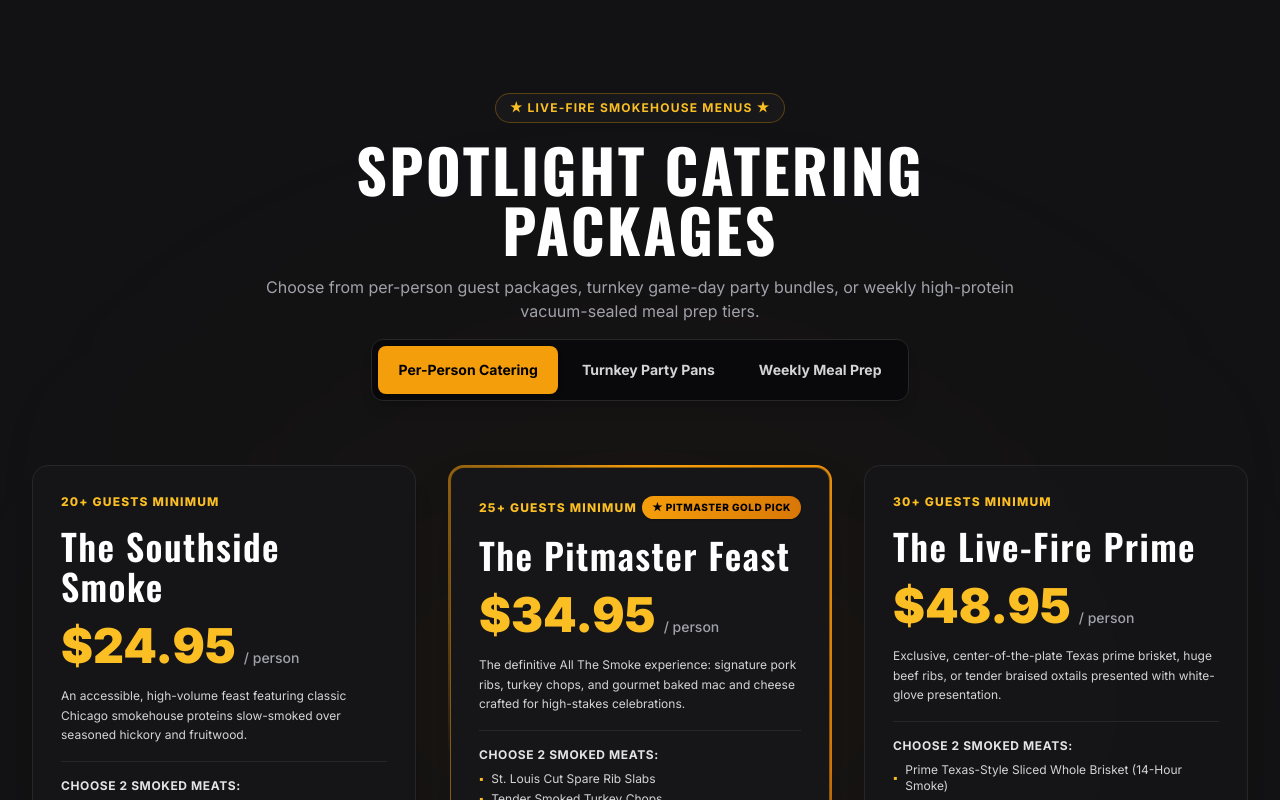
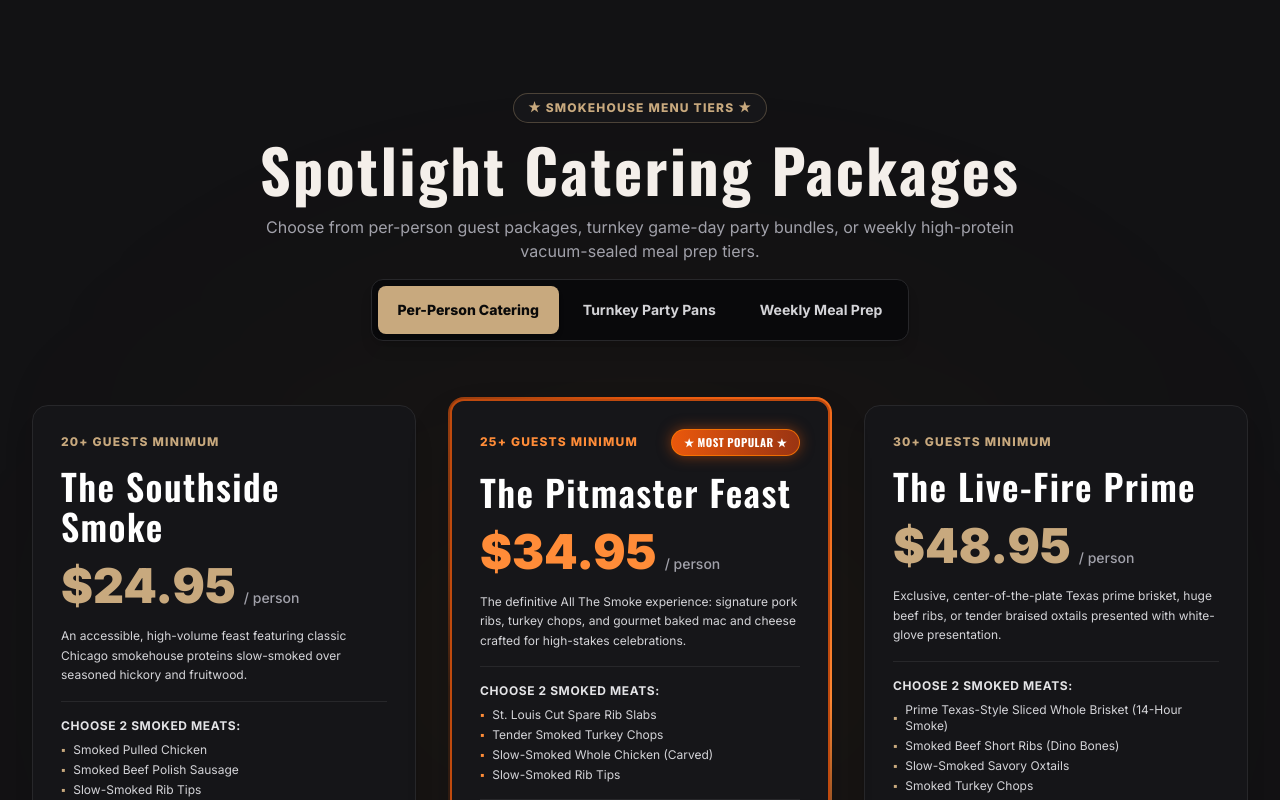
Before and after one commit to silverfox67/allthesmokecatering, a Next.js app: page / in a window 1280 px wide. Shown: the part 840-1640 px from the top of the page. Built offline with nearby package versions, Linux system fonts and the light colour scheme.

Commit message:
feat(packages): spotlight catering packages overhaul with title case, gold tokens, and card elevation

```diff
--- a/src/components/catering/PackageGrid.tsx
+++ b/src/components/catering/PackageGrid.tsx
@@ -38,28 +38,28 @@ function SpotlightCard({
     setCoords((prev) => ({ ...prev, active: false }));
   };
 
-  // If highlighted with animated gold border-beam effect
+  // If highlighted with animated amber/gold border-beam effect
   if (isHighlighted) {
     return (
       <div
         onMouseMove={handleMouseMove}
         onMouseLeave={handleMouseLeave}
-        className="relative p-[2px] rounded-2xl overflow-hidden shadow-2xl transition-all duration-300"
+        className="relative p-[2px] rounded-2xl overflow-hidden shadow-2xl transition-all duration-300 lg:-translate-y-2 z-20"
       >
-        {/* Animated Gold Border Beam */}
+        {/* Animated Illuminated Amber Border Beam */}
         <div
           aria-hidden="true"
-          className="absolute inset-[-150%] animate-border-beam bg-[conic-gradient(from_0deg_at_50%_50%,transparent_0deg,transparent_60deg,#F59E0B_120deg,#D97706_180deg,transparent_240deg)]"
+          className="absolute inset-[-150%] animate-border-beam bg-[conic-gradient(from_0deg_at_50%_50%,transparent_0deg,transparent_60deg,#EA580C_120deg,#FF8C38_180deg,transparent_240deg)]"
         />
 
         {/* Inner Card Container */}
         <div
           style={{
             background: coords.active
-              ? `radial-gradient(400px circle at ${coords.x}px ${coords.y}px, rgba(245, 158, 11, 0.15), rgba(20, 20, 22, 0.98) 70%)`
+              ? `radial-gradient(400px circle at ${coords.x}px ${coords.y}px, rgba(234, 88, 12, 0.18), rgba(20, 20, 22, 0.98) 70%)`
               : undefined,
           }}
-          className={`relative z-10 bg-[#161619] rounded-[14px] p-7 flex flex-col justify-between h-full border border-amber-500/50 shadow-xl ${className}`}
+          className={`relative z-10 bg-[#161619] rounded-[14px] p-7 flex flex-col justify-between h-full border-2 border-[#EA580C]/80 shadow-[0_0_30px_rgba(234,88,12,0.25)] ${className}`}
         >
           {children}
         </div>
@@ -74,10 +74,10 @@ function SpotlightCard({
       onMouseLeave={handleMouseLeave}
       style={{
         background: coords.active
-          ? `radial-gradient(400px circle at ${coords.x}px ${coords.y}px, rgba(245, 158, 11, 0.12), rgba(20, 20, 22, 0.92) 70%)`
+          ? `radial-gradient(400px circle at ${coords.x}px ${coords.y}px, rgba(200, 169, 126, 0.12), rgba(20, 20, 22, 0.92) 70%)`
           : undefined,
       }}
-      className={`relative rounded-2xl p-7 flex flex-col justify-between border border-zinc-800 hover:border-zinc-700 bg-[#161619]/90 transition-all duration-300 shadow-xl ${className}`}
+      className={`relative rounded-2xl p-7 flex flex-col justify-between border border-zinc-800 hover:border-[#C8A97E]/40 bg-[#161619]/90 transition-all duration-300 shadow-xl ${className}`}
     >
       {children}
     </div>
@@ -102,12 +102,12 @@ export function PackageGrid() {
       <div className="max-w-7xl mx-auto space-y-12 relative z-10">
         {/* Section Header */}
         <div className="text-center max-w-3xl mx-auto space-y-4">
-          <span className="text-amber-400 text-xs uppercase font-bold tracking-widest bg-zinc-900 px-3.5 py-1.5 rounded-full border border-amber-500/30 inline-block">
-            ★ Live-Fire Smokehouse Menus ★
+          <span className="text-[#C8A97E] text-xs uppercase font-extrabold tracking-widest bg-zinc-900/90 px-3.5 py-1.5 rounded-full border border-[#C8A97E]/30 inline-flex items-center gap-1.5 shadow-sm">
+            ★ SMOKEHOUSE MENU TIERS ★
           </span>
           <h2
             id="packages-heading"
-            className="font-display text-4xl sm:text-6xl font-black tracking-tight text-white uppercase leading-none"
+            className="font-display text-4xl sm:text-6xl font-bold tracking-tight text-[#F4EFEA] leading-tight"
           >
             Spotlight Catering Packages
           </h2>
@@ -130,7 +130,7 @@ export function PackageGrid() {
               onClick={() => setActiveTab("per-person")}
               className={`px-5 py-2.5 rounded-lg text-sm font-bold transition-all min-h-[48px] flex items-center justify-center ${
                 activeTab === "per-person"
-                  ? "bg-amber-500 text-black shadow-md"
+                  ? "bg-[#C8A97E] text-[#0A0A0A] shadow-md font-extrabold"
                   : "text-zinc-300 hover:text-white hover:bg-zinc-900"
               }`}
             >
@@ -144,7 +144,7 @@ export function PackageGrid() {
               onClick={() => setActiveTab("turnkey")}
               className={`px-5 py-2.5 rounded-lg text-sm font-bold transition-all min-h-[48px] flex items-center justify-center ${
                 activeTab === "turnkey"
-                  ? "bg-amber-500 text-black shadow-md"
+                  ? "bg-[#C8A97E] text-[#0A0A0A] shadow-md font-extrabold"
                   : "text-zinc-300 hover:text-white hover:bg-zinc-900"
               }`}
             >
@@ -158,7 +158,7 @@ export function PackageGrid() {
               onClick={() => setActiveTab("meal-prep")}
               className={`px-5 py-2.5 rounded-lg text-sm font-bold transition-all min-h-[48px] flex items-center justify-center ${
                 activeTab === "meal-prep"
-                  ? "bg-amber-500 text-black shadow-md"
+                  ? "bg-[#C8A97E] text-[#0A0A0A] shadow-md font-extrabold"
                   : "text-zinc-300 hover:text-white hover:bg-zinc-900"
               }`}
             >
@@ -184,12 +184,12 @@ export function PackageGrid() {
                 >
                   <div className="space-y-4">
                     <div className="flex items-center justify-between">
-                      <span className="text-xs uppercase font-extrabold tracking-widest text-amber-400">
+                      <span className={`text-xs uppercase font-extrabold tracking-widest ${isPitmasterFeast ? "text-[#FF8C38]" : "text-[#C8A97E]"}`}>
                         {pkg.minimumGuests}+ Guests Minimum
                       </span>
                       {isPitmasterFeast && (
-                        <span className="text-[10px] bg-gradient-to-r from-amber-500 to-amber-600 text-black font-extrabold px-2.5 py-1 rounded-full uppercase tracking-wider shadow">
-                          ★ Pitmaster Gold Pick
+                        <span className="inline-flex items-center gap-1 text-[11px] bg-gradient-to-r from-[#EA580C] to-[#9A3412] border border-[#FF7A00]/80 text-white font-display font-black px-3 py-1 rounded-full uppercase tracking-wider shadow-[0_0_14px_rgba(234,88,12,0.5)]">
+                          ★ MOST POPULAR ★
                         </span>
                       )}
                     </div>
@@ -199,7 +199,7 @@ export function PackageGrid() {
                     </h3>
 
                     <div className="flex items-baseline gap-2">
-                      <span className="text-4xl sm:text-5xl font-black text-amber-400">
+                      <span className={`text-4xl sm:text-5xl font-black ${isPitmasterFeast ? "text-[#FF8C38]" : "text-[#C8A97E]"}`}>
                         ${pkg.pricePerPerson.toFixed(2)}
                       </span>
                       <span className="text-sm text-zinc-400 font-medium">
@@ -218,7 +218,7 @@ export function PackageGrid() {
                       <ul className="text-xs text-zinc-300 space-y-1">
                         {pkg.meatOptions.map((meat, idx) => (
                           <li key={idx} className="flex items-center gap-2">
-                            <span className="text-amber-400 font-bold">▪</span>
+                            <span className={`${isPitmasterFeast ? "text-[#FF8C38]" : "text-[#C8A97E]"} font-bold`}>▪</span>
                             <span>{meat}</span>
                           </li>
                         ))}
@@ -232,7 +232,7 @@ export function PackageGrid() {
                       <ul className="text-xs text-zinc-300 space-y-1">
                         {pkg.sideOptions.map((side, idx) => (
                           <li key={idx} className="flex items-center gap-2">
-                            <span className="text-amber-400 font-bold">▪</span>
+                            <span className={`${isPitmasterFeast ? "text-[#FF8C38]" : "text-[#C8A97E]"} font-bold`}>▪</span>
                             <span>{side}</span>
                           </li>
                         ))}
@@ -242,7 +242,9 @@ export function PackageGrid() {
                     <div className="pt-3 border-t border-zinc-800 space-y-1 text-xs text-zinc-400">
                       <span className="font-bold text-zinc-300 block">Includes:</span>
                       {pkg.includes.map((inc, idx) => (
-                        <p key={idx} className="text-zinc-300">✓ {inc}</p>
+                        <p key={idx} className="text-zinc-300">
+                          <span className={isPitmasterFeast ? "text-[#FF8C38]" : "text-[#C8A97E]"}>✓</span> {inc}
+                        </p>
                       ))}
                     </div>
                   </div>
@@ -282,15 +284,15 @@ export function PackageGrid() {
             className="grid grid-cols-1 md:grid-cols-3 gap-8 items-stretch pt-4"
           >
             {TURNKEY_BUNDLES.map((bundle) => (
-              <SpotlightCard key={bundle.id}>
+              <SpotlightCard key={bundle.id} isHighlighted={bundle.popular}>
                 <div className="space-y-4">
                   <div className="flex items-center justify-between">
-                    <span className="text-xs uppercase font-extrabold text-amber-400 tracking-wider">
+                    <span className={`text-xs uppercase font-extrabold tracking-wider ${bundle.popular ? "text-[#FF8C38]" : "text-[#C8A97E]"}`}>
                       {bundle.serves}
                     </span>
                     {bundle.popular && (
-                      <span className="text-[10px] bg-amber-500/20 text-amber-400 border border-amber-500/40 px-2.5 py-0.5 rounded-full font-bold">
-                        Crowd Favorite
+                      <span className="inline-flex items-center gap-1 text-[11px] bg-gradient-to-r from-[#EA580C] to-[#9A3412] border border-[#FF7A00]/80 text-white font-display font-black px-3 py-1 rounded-full uppercase tracking-wider shadow-[0_0_12px_rgba(234,88,12,0.4)]">
+                        ★ MOST POPULAR ★
                       </span>
                     )}
                   </div>
@@ -299,7 +301,7 @@ export function PackageGrid() {
                     {bundle.name}
                   </h3>
 
-                  <div className="text-4xl sm:text-5xl font-black text-white">
+                  <div className={`text-4xl sm:text-5xl font-black ${bundle.popular ? "text-[#FF8C38]" : "text-[#C8A97E]"}`}>
                     ${bundle.price.toFixed(2)}
                   </div>
 
@@ -314,7 +316,7 @@ export function PackageGrid() {
                     <ul className="text-xs text-zinc-300 space-y-2">
                       {bundle.items.map((item, idx) => (
                         <li key={idx} className="flex items-start gap-2">
-                          <span className="text-amber-400 font-bold mt-0.5">▪</span>
+                          <span className={`${bundle.popular ? "text-[#FF8C38]" : "text-[#C8A97E]"} font-bold mt-0.5`}>▪</span>
                           <span>{item}</span>
                         </li>
                       ))}
@@ -355,19 +357,28 @@ export function PackageGrid() {
             aria-labelledby="tab-meal-prep"
             className="grid grid-cols-1 md:grid-cols-3 gap-8 items-stretch pt-4"
           >
-            {MEAL_PREP_TIERS.map((tier) => (
-              <SpotlightCard key={tier.id}>
+            {MEAL_PREP_TIERS.map((tier) => {
+              const isPopularPrep = tier.id === "prep-10";
+              return (
+                <SpotlightCard key={tier.id} isHighlighted={isPopularPrep}>
                   <div className="space-y-4">
-                  <span className="text-xs font-bold text-amber-400 uppercase tracking-wider">
+                    <div className="flex items-center justify-between">
+                      <span className={`text-xs font-bold uppercase tracking-wider ${isPopularPrep ? "text-[#FF8C38]" : "text-[#C8A97E]"}`}>
                         {tier.mealCount} Vacuum-Sealed Meals
                       </span>
+                      {isPopularPrep && (
+                        <span className="inline-flex items-center gap-1 text-[11px] bg-gradient-to-r from-[#EA580C] to-[#9A3412] border border-[#FF7A00]/80 text-white font-display font-black px-3 py-1 rounded-full uppercase tracking-wider shadow-[0_0_12px_rgba(234,88,12,0.4)]">
+                          ★ MOST POPULAR ★
+                        </span>
+                      )}
+                    </div>
 
                     <h3 className="font-display text-3xl sm:text-4xl text-white tracking-wide leading-none">
                       {tier.name}
                     </h3>
 
                     <div className="flex items-baseline gap-2">
-                    <span className="text-4xl sm:text-5xl font-black text-white">
+                      <span className={`text-4xl sm:text-5xl font-black ${isPopularPrep ? "text-[#FF8C38]" : "text-[#C8A97E]"}`}>
                         ${tier.price.toFixed(2)}
                       </span>
                       <span className="text-xs text-zinc-400">
@@ -408,7 +419,7 @@ export function PackageGrid() {
                         }
                       }}
                       className={`w-full min-h-[48px] px-6 py-3.5 items-center justify-center rounded-[14px] font-display text-lg sm:text-xl font-bold tracking-wider uppercase transition-all hover:scale-[1.02] active:scale-[0.98] cursor-pointer flex text-center ${
-                      tier.id === "prep-10"
+                        isPopularPrep
                           ? "bg-[radial-gradient(ellipse_at_center,_#C84A0A_0%,_#7E2605_60%,_#2A0D02_100%)] border-2 border-[#FF7A00] shadow-[0_0_18px_rgba(255,122,0,0.5),_inset_0_0_8px_rgba(255,122,0,0.25)] text-white [text-shadow:_0_1px_2px_rgba(0,0,0,0.9)]"
                           : "bg-black/60 border border-[#C8A97E] backdrop-blur-md shadow-[0_0_12px_rgba(200,169,126,0.15)] text-[#C8A97E] hover:border-[#FF7A00] hover:text-white hover:bg-black/80 hover:shadow-[0_0_18px_rgba(255,122,0,0.4)] [text-shadow:_0_1px_2px_rgba(0,0,0,0.95)]"
                       }`}
@@ -417,7 +428,8 @@ export function PackageGrid() {
                     </a>
                   </div>
                 </SpotlightCard>
-            ))}
+              );
+            })}
           </div>
         )}
       </div>
--- /dev/null
+++ b/src/components/home/CateringPackages.tsx
@@ -0,0 +1,5 @@
+import React from "react";
+import { PackageGrid } from "@/components/catering/PackageGrid";
+
+export { PackageGrid as CateringPackages, PackageGrid };
+export default PackageGrid;
```
Lines whose indentation alone changed are shown as unchanged.
